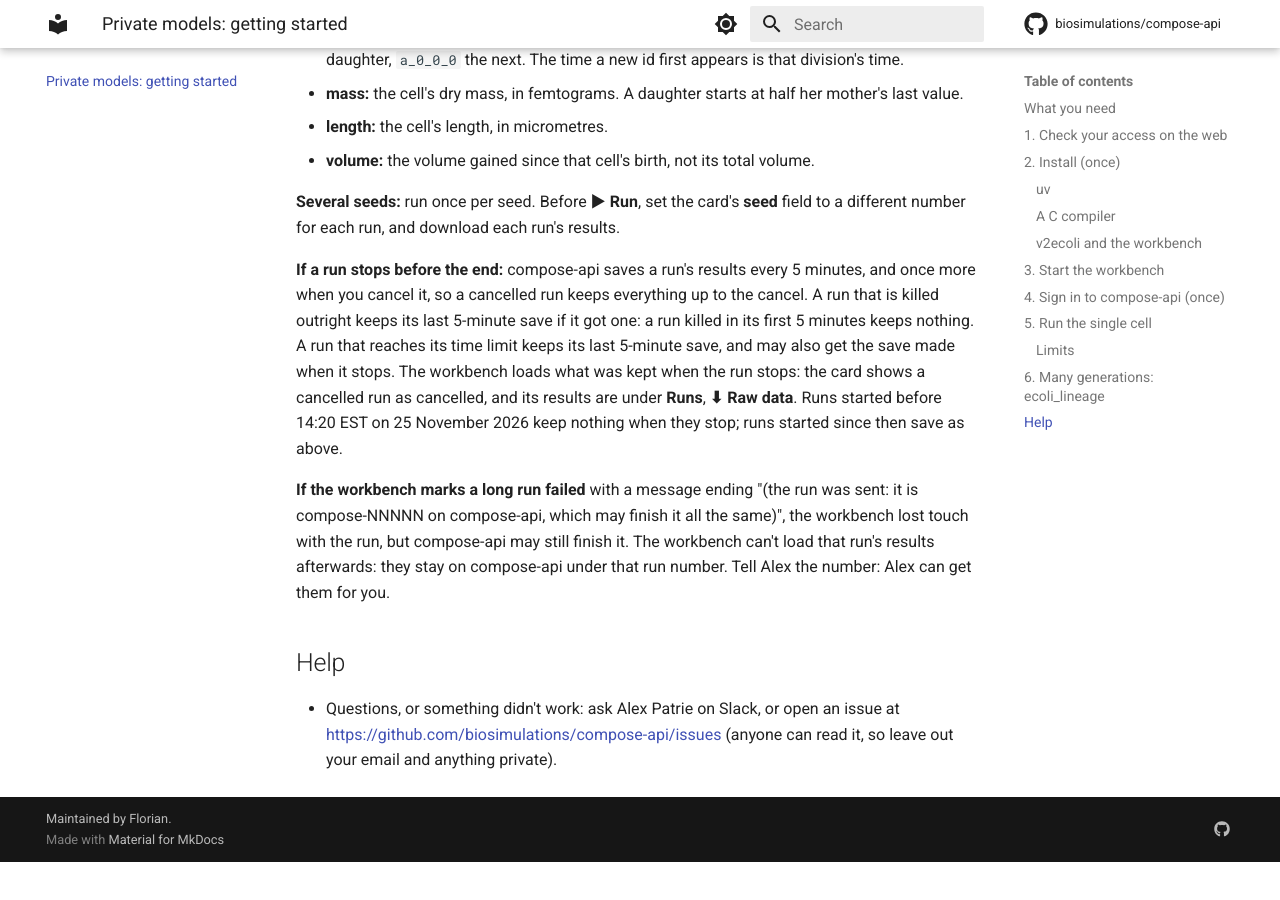
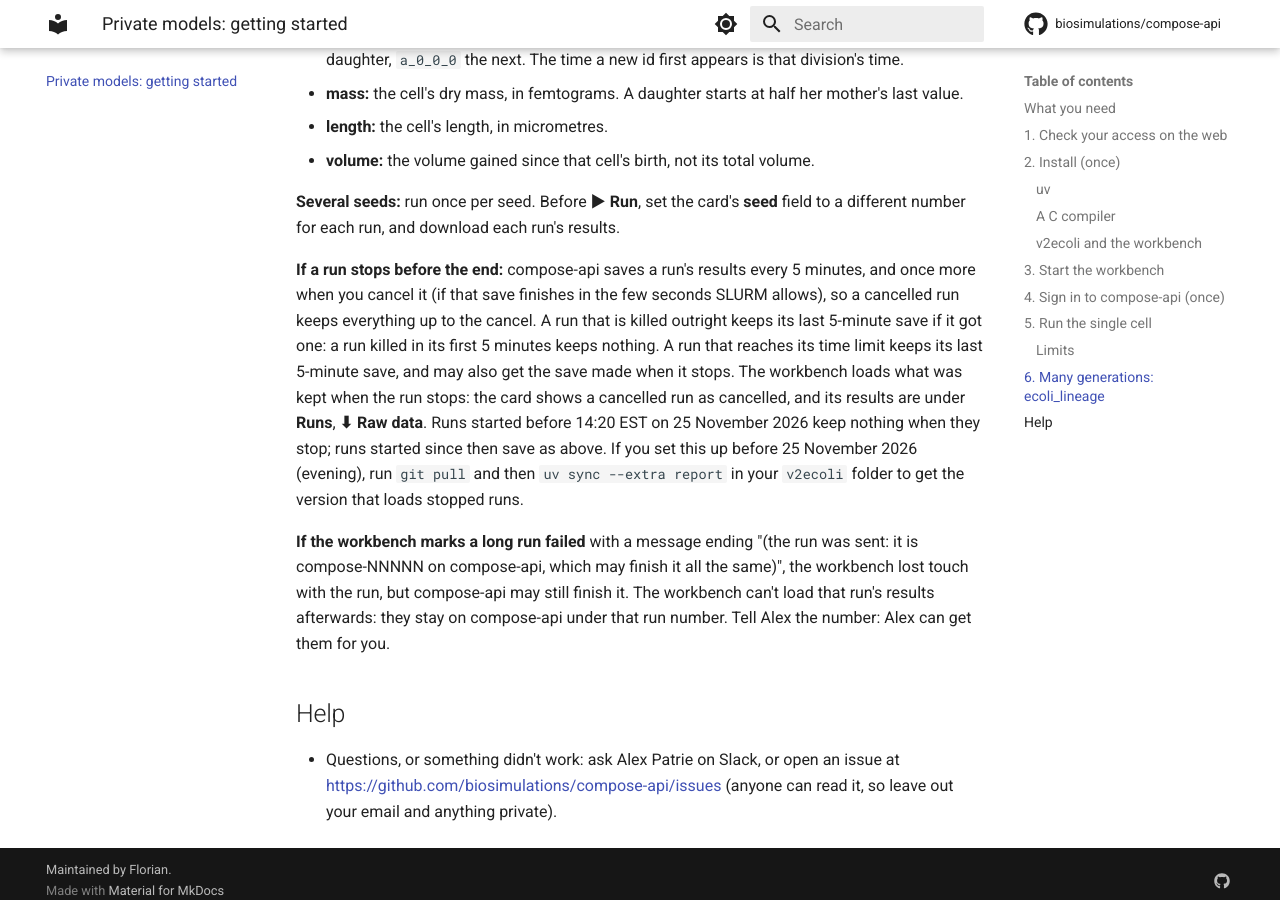
Before and after one commit to biosimulations/compose-api, an MkDocs documentation site: the page built from docs/private-models.md, in a window 1280 px wide and 900 px high, scrolled down 4405 px. Built offline with MkDocs 1.6.1 and Material for MkDocs 9.7.7, drawn with Linux system fonts in a browser that asks for light colours; comment, search, counter and statistics services are not loaded; before the commit the page ends 5267 px from its top, so only the background shows below that.

Commit message:
docs(private-models): the cancel save's condition, and updating an older setup
Co-Authored-By: Claude Opus 5.5 <noreply@anthropic.com>
Claude-Session: https://claude.ai/code/session_01PcSWnzDuPceigpXpN87fUS

```diff
--- a/docs/private-models.md
+++ b/docs/private-models.md
@@ -169,11 +169,13 @@ their id, with:
 run, and download each run's results.
 
 **If a run stops before the end:** compose-api saves a run's results every 5 minutes, and once more when you cancel
-it, so a cancelled run keeps everything up to the cancel. A run that is killed outright keeps its last 5-minute save if
-it got one: a run killed in its first 5 minutes keeps nothing. A run that reaches its time limit keeps its last 5-minute
-save, and may also get the save made when it stops. The workbench loads what was kept when the run stops: the card
-shows a cancelled run as cancelled, and its results are under **Runs**, **⬇ Raw data**. Runs started before 14:20 EST
-on 25 November 2026 keep nothing when they stop; runs started since then save as above.
+it (if that save finishes in the few seconds SLURM allows), so a cancelled run keeps everything up to the cancel. A run
+that is killed outright keeps its last 5-minute save if it got one: a run killed in its first 5 minutes keeps nothing.
+A run that reaches its time limit keeps its last 5-minute save, and may also get the save made when it stops. The
+workbench loads what was kept when the run stops: the card shows a cancelled run as cancelled, and its results are
+under **Runs**, **⬇ Raw data**. Runs started before 14:20 EST on 25 November 2026 keep nothing when they stop; runs
+started since then save as above. If you set this up before 25 November 2026 (evening), run `git pull` and then
+`uv sync --extra report` in your `v2ecoli` folder to get the version that loads stopped runs.
 
 **If the workbench marks a long run failed** with a message ending "(the run was sent: it is compose-NNNNN on
 compose-api, which may finish it all the same)", the workbench lost touch with the run, but compose-api may still finish
```
